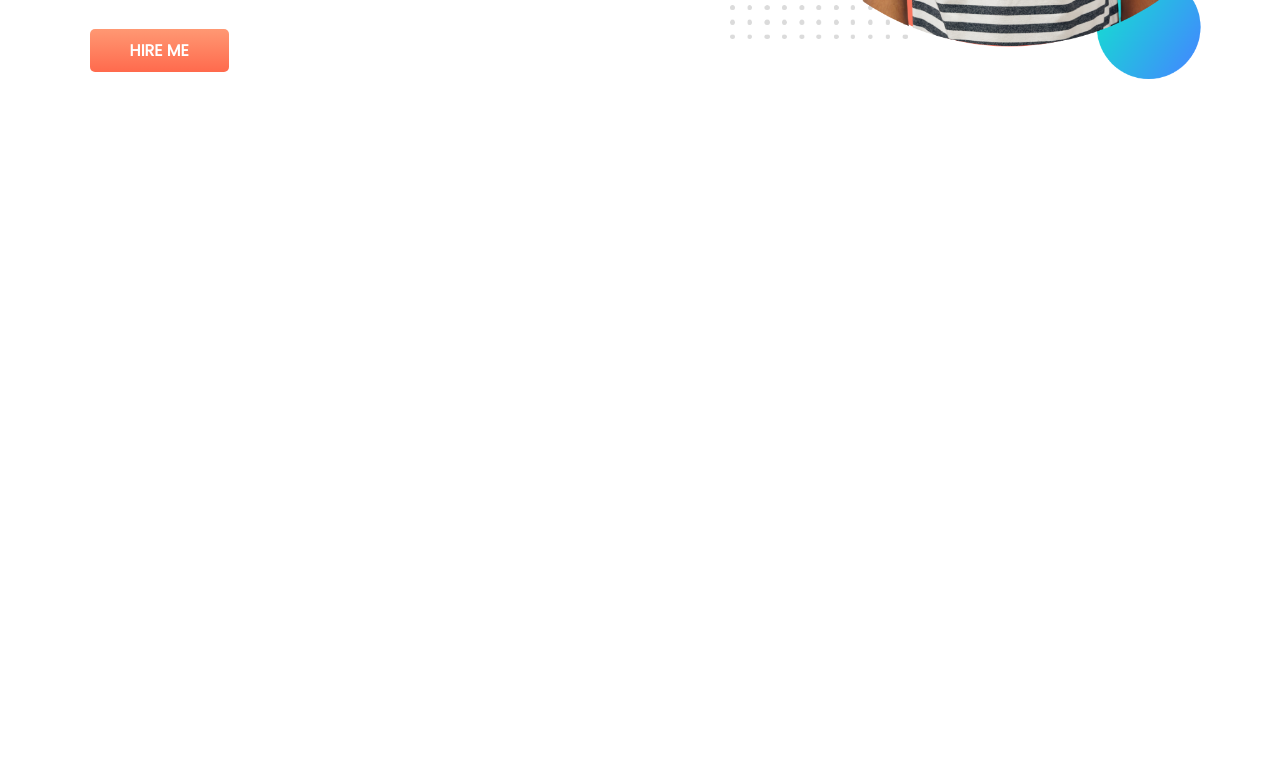
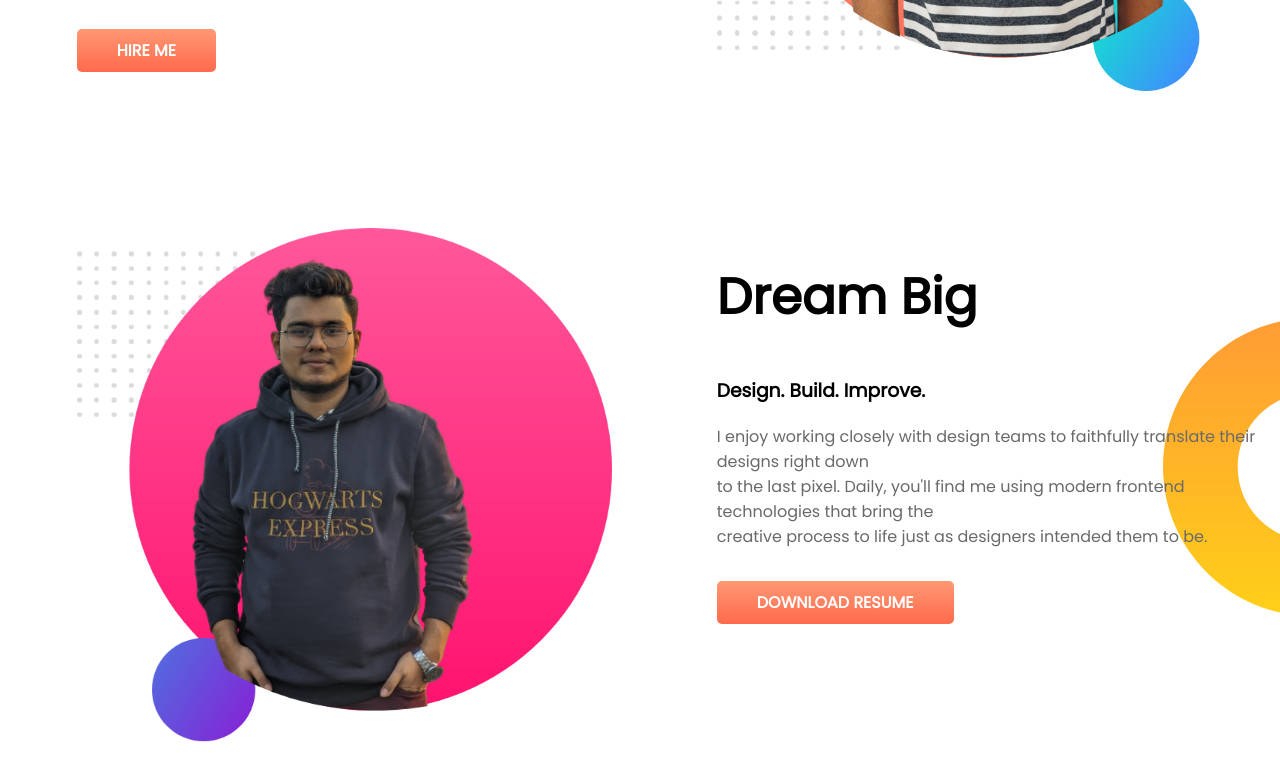
Before and after one commit to AsifKarim7/developer-portfolio, a plain HTML site: page index.html in a window 1280 px wide. Shown: the part 450-1230 px from the top of the page. Before the commit the page ends 800 px from the top, so only its background shows below. Drawn offline with Linux system fonts and the light colour scheme.

Commit message:
two section done

```diff
--- a/index.html
+++ b/index.html
@@ -29,6 +29,26 @@
             <img src="images/Asif-bg.png" alt="">
         </div>
     </section>
+    <section class="second-section">
+        <div class="half-width">
+            <img src="images/asifbg2.png" alt="">
+        </div>
+        <div class="half-width">
+            <h1>Dream Big</h1>
+            <h3>Design. Build. Improve.</h3>
+            <p>I enjoy working closely with design teams to faithfully translate their designs right down<br> to the
+                last pixel. Daily, you'll find me using modern frontend technologies that bring the <br> creative
+                process to life just as designers intended them to be.</p>
+            <br>
+            <a class="link-button" target="_blank" href="https://www.facebook.com/Asifkarim4/">DOWNLOAD
+                RESUME</a>
+        </div>
+
+
+
+
+
+    </section>
 
 
 </body>
--- a/style.css
+++ b/style.css
@@ -13,13 +13,15 @@ h1 {
 
 section {
     display: flex;
+    margin-bottom: 120px;
 }
 
 .half-width {
     width: 50%;
     padding-left: 2%;
-    margin-left: 5%;
-    text-align: justify;
+    margin-left: 4%;
+    text-align: start;
+
 }
 
 .half-width img {
@@ -44,3 +46,9 @@ section {
 p {
     color: dimgray;
 }
+
+.second-section {
+    background-image: url(images/dream-bg.png);
+    background-repeat: no-repeat;
+    background-position: right 100px;
+}
```
